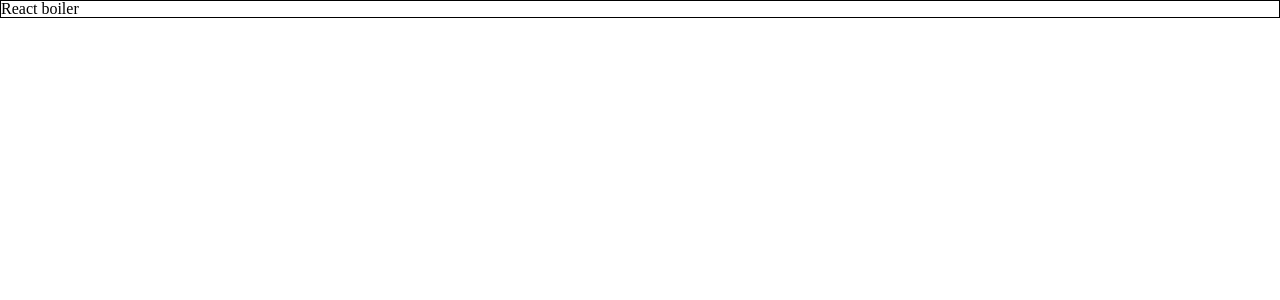
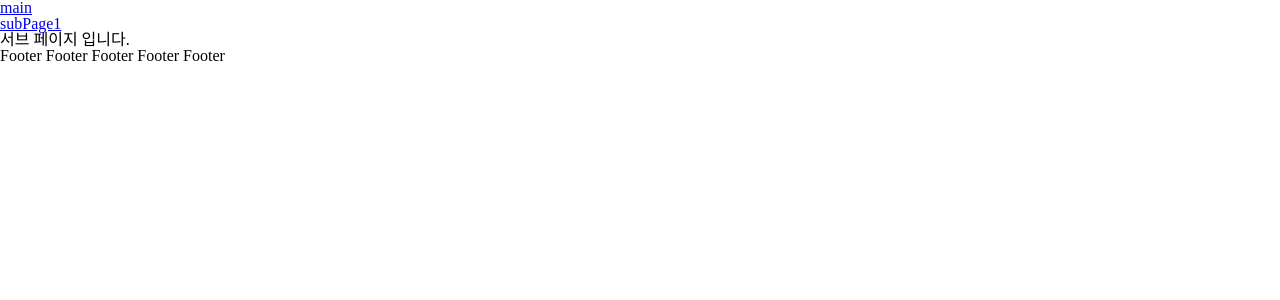
Before and after one commit to stsoul47/simsimhoney, a React app: page /sub1 in a window 1280 px wide. Shown: the top 300 px of the page. Built offline with nearby package versions, Linux system fonts and the light colour scheme.

Commit message:
[feat] react router 설정
[feat] react router 설정

```diff
--- a/package.json
+++ b/package.json
@@ -11,6 +11,7 @@
   "dependencies": {
     "react": "^18.2.0",
     "react-dom": "^18.2.0",
+    "react-router-dom": "^6.4.3",
     "typescript": "^4.8.4"
   },
   "devDependencies": {
@@ -18,6 +19,7 @@
     "@pmmmwh/react-refresh-webpack-plugin": "^0.5.8",
     "@types/react": "^18.0.24",
     "@types/react-dom": "^18.0.8",
+    "@types/react-router-dom": "^5.3.3",
     "@types/webpack-env": "^1.18.0",
     "cross-env": "^7.0.3",
     "css-loader": "^6.7.1",
--- a/src/App.tsx
+++ b/src/App.tsx
@@ -1,7 +1,21 @@
+import {Route, Routes} from "react-router-dom";
+
+import { MainLayout, Main, SubPage1 } from "@pages/index";
 import '@assets/scss/App.scss';
+
 const App = () => {
+  const menu = [
+    {id:1, category:'main', title:'main', link: '/', element: <Main/> },
+    {id:2, category:'main', title:'subPage1', link: '/sub1', element: <SubPage1/> },
+  ]
   return (
-    <div className='test-main'>React boiler</div>
+    <Routes>
+      <Route element={<MainLayout menu={menu} />}>
+        {/*{ menu.map((res) => res.category === 'main' ? <Route path={res.link} element={res.element}/> : null)}*/}
+        <Route path='/' element={<Main />}/>
+        <Route path='/sub1' element={<SubPage1 />}/>
+      </Route>
+    </Routes>
   )
 };
 
--- /dev/null
+++ b/src/components/footer/Footer.tsx
@@ -0,0 +1,12 @@
+const Footer = () => {
+  return (
+    <div className="app-footer">
+      Footer
+      Footer
+      Footer
+      Footer
+      Footer
+    </div>
+  )
+}
+export default Footer;
--- /dev/null
+++ b/src/components/header/Header.tsx
@@ -0,0 +1,21 @@
+import {Link, useLocation} from "react-router-dom";
+
+const Header = (props: {menu:{id: number, category: string, title: string, link: string, element: JSX.Element}[]}) => {
+  const location = useLocation();
+  return (
+    <div className="app-header">
+      <ul>
+        {props.menu.map((res:any)=>
+          <li key={res.id}>
+            <Link
+              to={res.link}
+            >{res.title}
+            </Link>
+          </li>
+        )}
+      </ul>
+    </div>
+  )
+}
+
+export default Header;
--- /dev/null
+++ b/src/components/index.ts
@@ -0,0 +1,2 @@
+export {default as Footer} from '@components/footer/Footer';
+export {default as Header } from '@components/header/Header';
--- a/src/index.tsx
+++ b/src/index.tsx
@@ -2,7 +2,12 @@ import React from 'react';
 import ReactDOM from 'react-dom/client';
 import App from './App';
 
-import './assets/css/reset.css'
+import '@assets/css/reset.css'
+import {BrowserRouter} from "react-router-dom";
 
 const root = ReactDOM.createRoot(document.getElementById('root') as HTMLElement);
-root.render( <App /> );
+root.render(
+  <BrowserRouter>
+    <App />
+  </BrowserRouter>
+);
--- /dev/null
+++ b/src/pages/index.ts
@@ -0,0 +1,3 @@
+export { default as MainLayout } from '@pages/layout/MainLayout';
+export { default as Main } from '@pages/main/Main';
+export { default as SubPage1 } from '@pages/subPage1/SubPage1';
--- /dev/null
+++ b/src/pages/layout/MainLayout.tsx
@@ -0,0 +1,24 @@
+import { Header, Footer } from '@components/index';
+import {Outlet} from "react-router-dom";
+
+/**
+ * Error 페이지 말고, Layout을 지정
+ *
+ * @author jslee
+ * @since 2022-11-10
+ */
+const MainLayout = (props: {menu:{id: number, category: string, title: string, link: string, element: JSX.Element}[]}) => {
+  return (
+    <div className="app">
+      {/* header를 선언하는 부분 */}
+      <Header menu={props.menu} />
+      {/* router에 의해서 동작할 페이지가 render되는 부분 */}
+      <div className="container">
+        <Outlet />
+      </div>
+      {/* Footer로 동작할 부분 */}
+      <Footer />
+    </div>
+  )
+}
+export default MainLayout;
--- /dev/null
+++ b/src/pages/main/Main.tsx
@@ -0,0 +1,8 @@
+const Main = () => {
+  return (
+    <div>
+      여기가 메인 페이지 입니다.
+    </div>
+  );
+}
+export default Main;
--- /dev/null
+++ b/src/pages/subPage1/SubPage1.tsx
@@ -0,0 +1,11 @@
+/**
+ * 라우터를 테스트 하기 위해서 임시적으로 만들어 둔 공간
+ *
+ * TODO 나중에 삭제 되어야 하는 부분
+ */
+const SubPage1 = () => {
+  return (
+    <div>서브 페이지 입니다.</div>
+  )
+}
+export default SubPage1;
--- a/tools/webpack/webpack.config.dev.js
+++ b/tools/webpack/webpack.config.dev.js
@@ -16,6 +16,7 @@ module.exports = {
   stats: 'errors-warnings',
   devtool: 'cheap-module-source-map',
   devServer: {
+    historyApiFallback: true,
     open: true,
   },
   optimization: {
```
Also changed, not shown: 1 other file (tests, documents, lock files or other folders).
